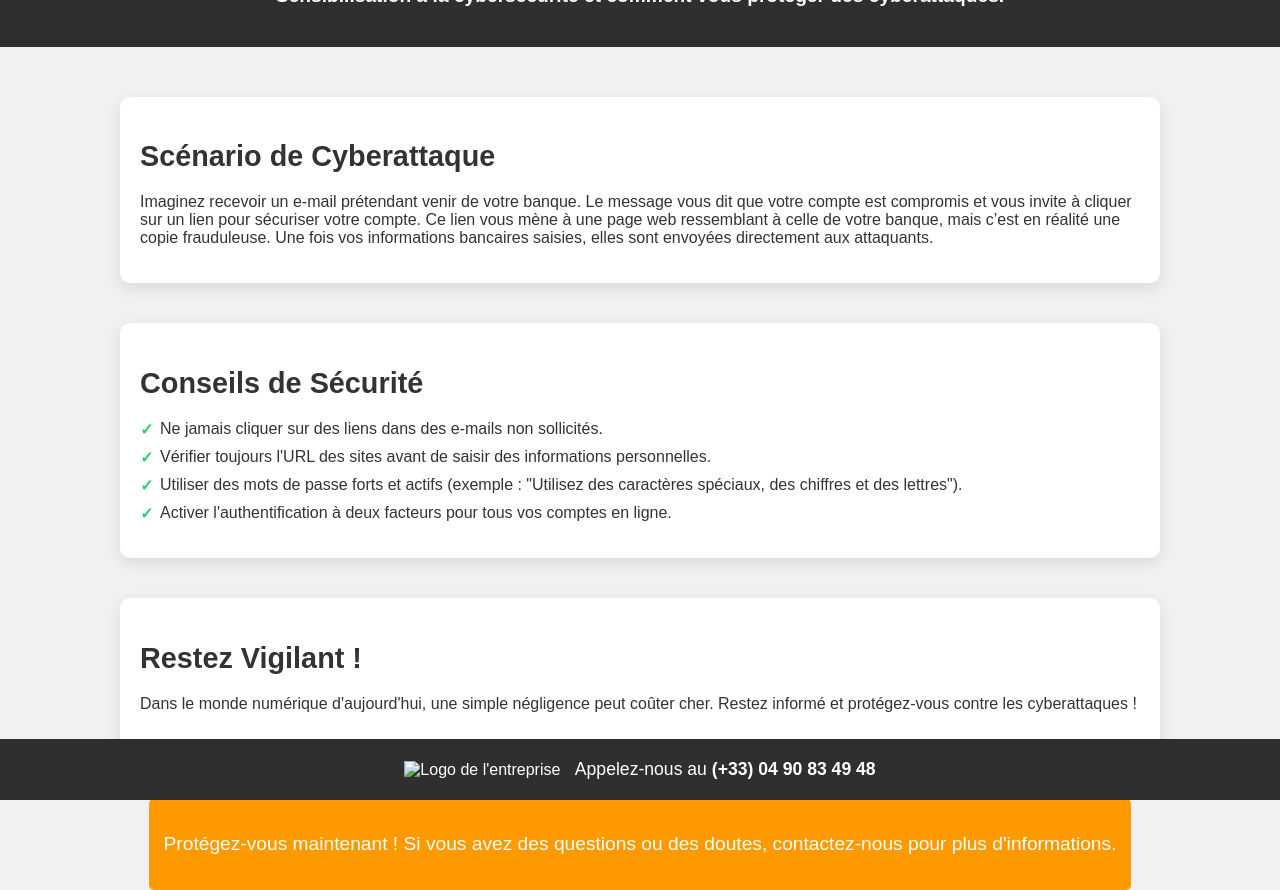
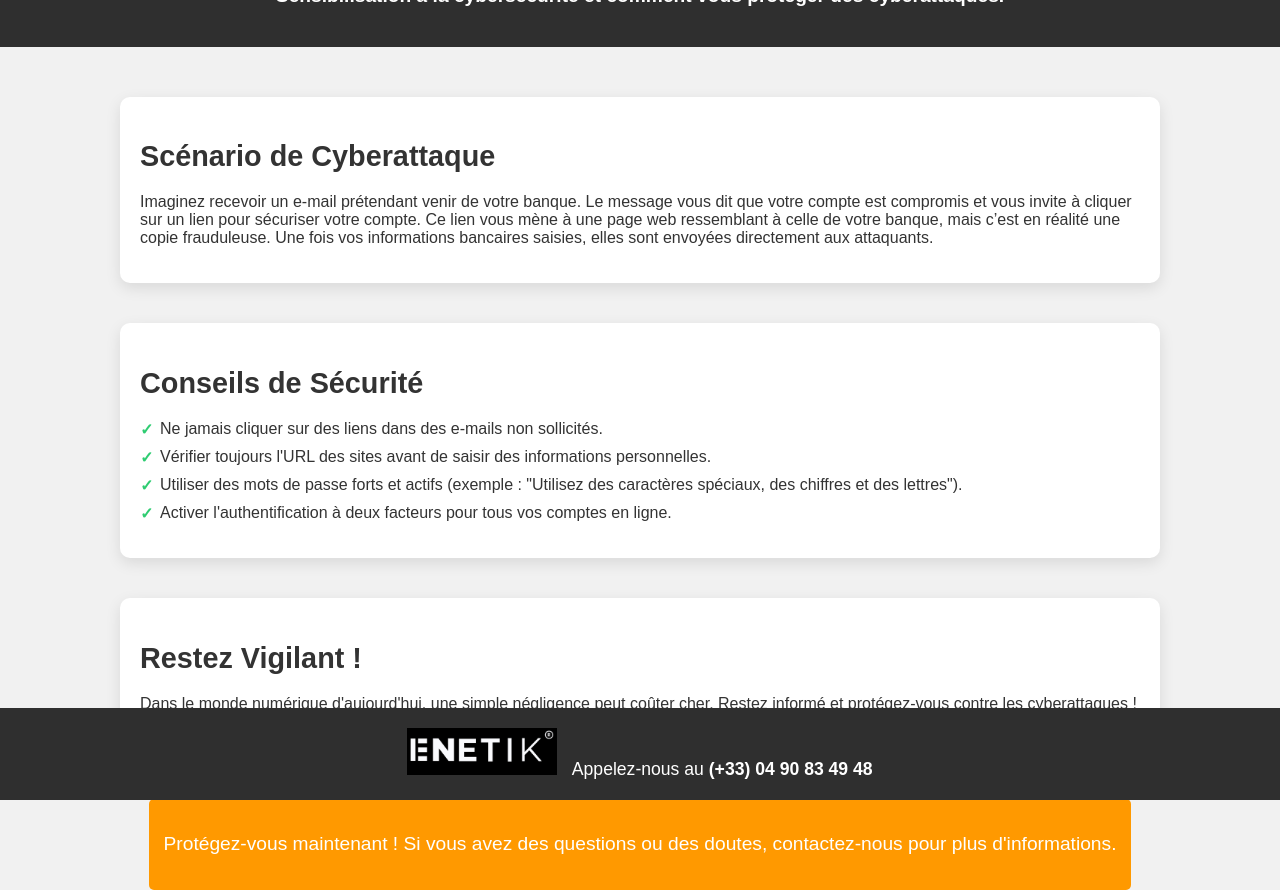
Before and after one commit to Mahamoud24/Sensibilisation-Cyber, a plain HTML site: page index.html in a window 1280 px wide. Drawn offline with Linux system fonts and the light colour scheme.

Commit message:
Update index.html

```diff
--- a/index.html
+++ b/index.html
@@ -170,7 +170,7 @@
 
 <footer>
 
-        <img src="images/enetik.png" alt="Logo de l'entreprise" width="150">
+        <img src="/enetik.png" alt="Logo de l'entreprise" width="150">
         <p>Appelez-nous au <strong>(+33) 04 90 83 49 48</strong></p>
 </footer>
 
```
